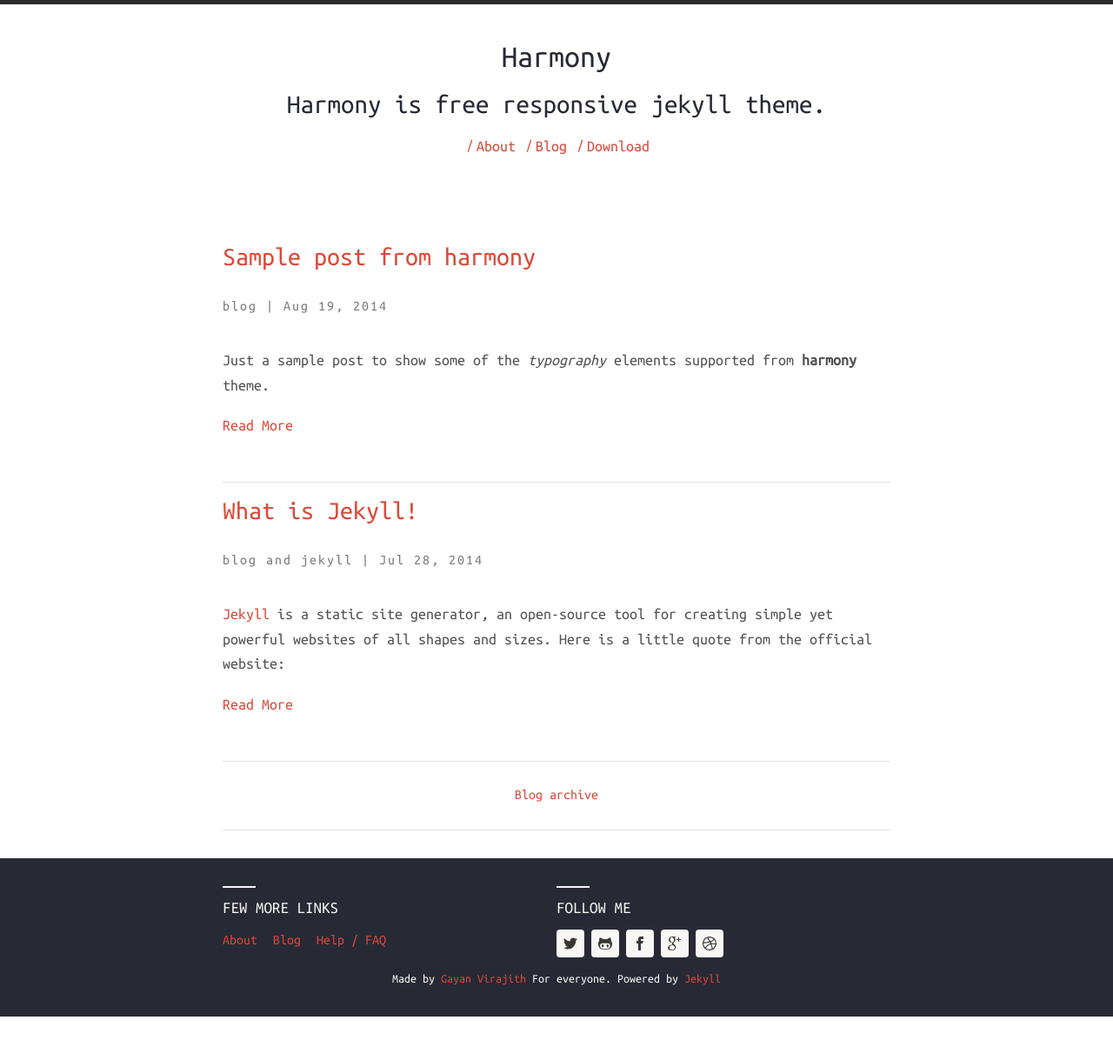
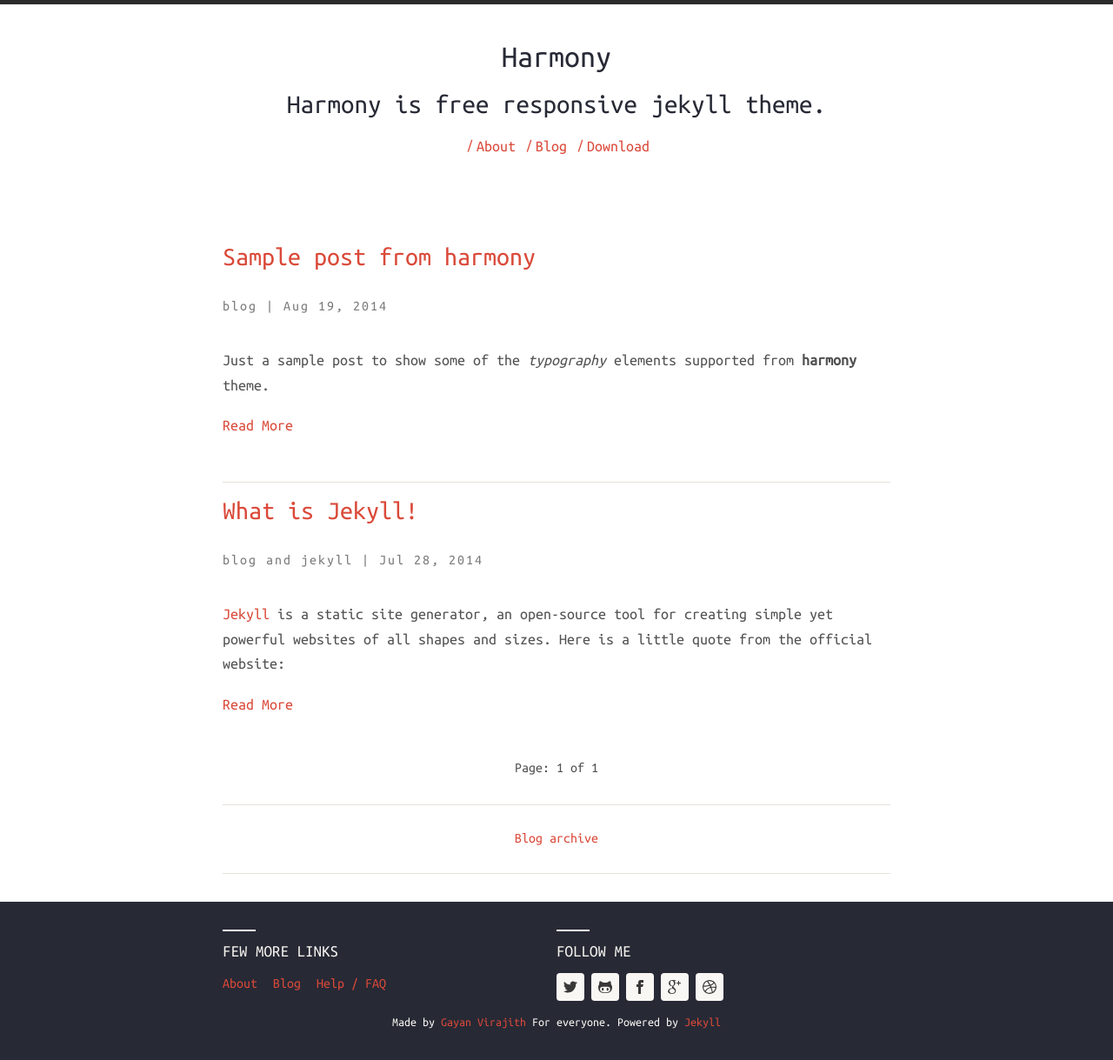
Before and after one commit to gayanvirajith/harmony, a Jekyll site: the page built from index.html, in a window 1280 px wide. Shown: the whole page at 87% size. Built offline with Jekyll 4.4.1, drawn with Linux system fonts in a browser that asks for light colours; nearby versions of some CDN libraries; the list of posts is cut into pages by our own code; before the commit the page ends 1169 px from its top, so only the background shows below that.

Commit message:
Update: add feature pagging

```diff
--- a/_config.yml
+++ b/_config.yml
@@ -62,3 +62,5 @@
 sass:
     sass_dir: assets/css/_sass
     style: :compressed
+
+paginate: 10
--- a/assets/css/main.scss
+++ b/assets/css/main.scss
@@ -750,3 +750,8 @@
 tbody tr:nth-child(odd) th {
   background-color: $base-05;
 }
+.pagination {
+    width: 100%;
+    text-align: center;
+    height: 50px;
+}
--- a/index.html
+++ b/index.html
@@ -33,6 +33,18 @@
   			</div>
   		{% endfor %}
 	</div>
+
+    <!-- Pagination links -->
+    <div class="pagination">
+      {% if paginator.previous_page %}
+        <a href="{{ paginator.previous_page_path }}" class="previous">Previous</a>
+      {% endif %}
+      <span class="page_number ">Page: {{ paginator.page }} of {{ paginator.total_pages }}</span>
+      {% if paginator.next_page %}
+        <a href="{{ paginator.next_page_path }}" class="next">Next</a>x
+      {% endif %}
+    </div>
+
 	<div class="post-footer">
 		<div class="column-full"><a href="{{ '/blog' | prepend: site.baseurl | prepend: site.url }}">Blog archive</a></div>
 	</div>
```
